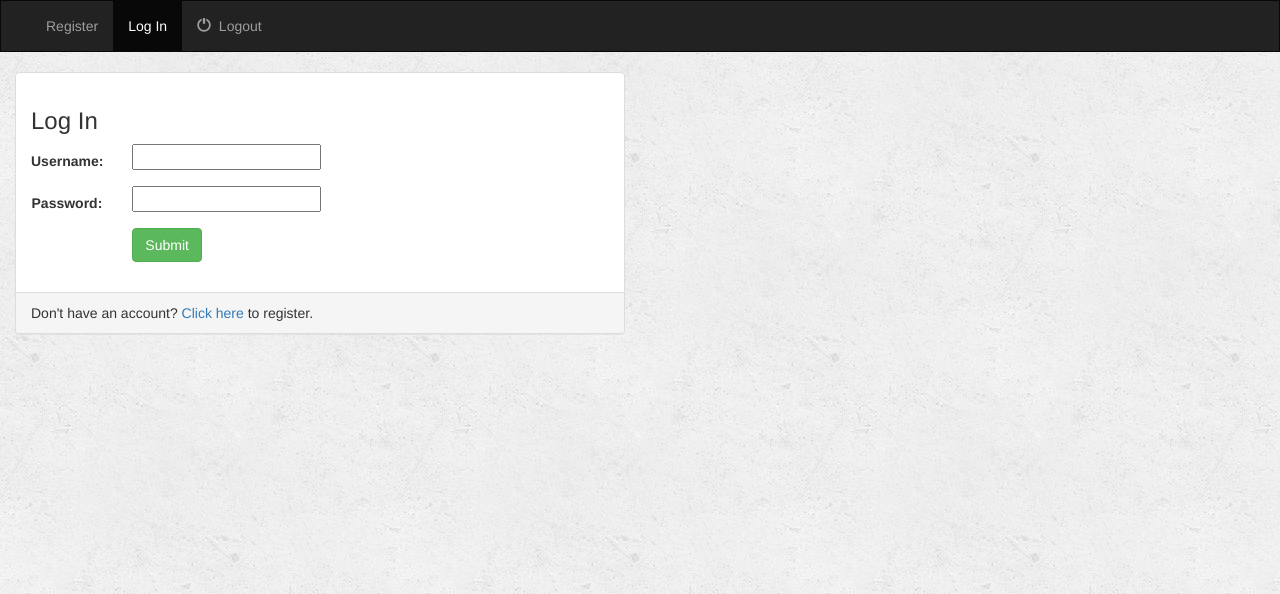
After one commit to alejan/biodiversidad, a Django app: page /especies/logout_user/ in a window 1280 px wide. The commit adds this page. Shown: the top 594 px of the page. Run offline with Django 3.2, Linux system fonts and the light colour scheme; some libraries are stand-ins or nearby versions.

Commit message:
Usuarios primer commit se crea registro, login y logout

```diff
--- a/catalogo/settings.py
+++ b/catalogo/settings.py
@@ -41,12 +41,13 @@ INSTALLED_APPS = [
     'especie',
 ]
 
-MIDDLEWARE = [
+MIDDLEWARE_CLASSES = [
     'django.middleware.security.SecurityMiddleware',
     'django.contrib.sessions.middleware.SessionMiddleware',
     'django.middleware.common.CommonMiddleware',
     'django.middleware.csrf.CsrfViewMiddleware',
     'django.contrib.auth.middleware.AuthenticationMiddleware',
+    'django.contrib.auth.middleware.SessionAuthenticationMiddleware',
     'django.contrib.messages.middleware.MessageMiddleware',
     'django.middleware.clickjacking.XFrameOptionsMiddleware',
 ]
--- /dev/null
+++ b/catalogo/static/music/style.css
@@ -0,0 +1,28 @@
+body {
+    background: white url("images/background.png");
+}
+
+ul.errorlist {
+    padding-left: 0;
+}
+
+ul.errorlist > li {
+    list-style: none;
+}
+
+.navbar {
+    border-radius: 0;
+}
+
+.navbar-brand {
+    font-family: 'Satisfy', cursive;
+}
+
+.glyphicon-star {
+    color: #CCCCCC;
+    font-size: 16px;
+}
+
+.glyphicon-star.active {
+    color: #FDB230;
+}
--- /dev/null
+++ b/especie/forms.py
@@ -0,0 +1,11 @@
+from django import forms
+from django.contrib.auth.models import User
+
+
+class UserForm(forms.ModelForm):
+    password = forms.CharField(widget=forms.PasswordInput)
+    first_name = forms.CharField(max_length=100)
+    last_name = forms.CharField(max_length=100)
+    class Meta:
+        model = User
+        fields = ['username', 'first_name', 'last_name', 'email', 'password']
--- a/especie/urls.py
+++ b/especie/urls.py
@@ -3,4 +3,7 @@ from . import views
 
 urlpatterns = [
     url(r'^$', views.IndexView.as_view(), name='index'),
+    url(r'^register/$', views.register, name='register'),
+    url(r'^login_user/$', views.login_user, name='login_user'),
+    url(r'^logout_user/$', views.logout_user, name='logout_user'),
 ]
--- a/especie/views.py
+++ b/especie/views.py
@@ -1,5 +1,11 @@
+from django.contrib.auth import authenticate, login, logout
+from django.contrib.auth.models import User
+from django.core.urlresolvers import reverse
+from django.http import HttpResponseRedirect, request
+from django.shortcuts import render
 from django.views import generic
 
+from especie.forms import UserForm
 from .models import Especie
 
 
@@ -7,3 +13,61 @@ class IndexView(generic.ListView):
     template_name = "especie/index.html"
     context_object_name = "especies"
     model = Especie
+
+
+def register(request):
+    if request.method == 'POST':
+        form = UserForm(request.POST)
+        if form.is_valid():
+            cleaned_data = form.cleaned_data
+            username = cleaned_data.get('username')
+            first_name = cleaned_data.get('first_data')
+            last_name = cleaned_data.get('last_name')
+            password = cleaned_data.get('password')
+            email = cleaned_data.get('email')
+
+            user_model = User.objects.create_user(username=username, password=password)
+            user_model.first_name = first_name
+            user_model.last_name = last_name
+            user_model.email = email
+            user_model.save()
+
+            return HttpResponseRedirect(reverse('especie:index'))
+    else:
+        form = UserForm()
+    context = {
+        'form': form
+    }
+    return render(request, 'especie/registro.html', context)
+
+
+def index(request):
+    return render(request, 'especie.views.index.html')
+
+
+def login_user(request):
+    if request.method == "POST":
+        username = request.POST['username']
+        password = request.POST['password']
+        especies = Especie.objects
+        user = authenticate(username=username, password=password)
+        if user is not None:
+            if user.is_active:
+                login(request, user)
+                return HttpResponseRedirect('../')
+            else:
+                return render(request, 'especie/login.html', {'error_message': 'Your account has been disabled'})
+        else:
+            render(request, 'especie/login.html', {'error_message': 'Invalid login'})
+    return render(request, 'especie/login.html')
+
+
+
+
+def logout_user(request):
+    logout(request)
+    form = UserForm(request.POST or None)
+    context = {
+        "form": form,
+    }
+    return render(request, 'especie/login.html', context)
--- /dev/null
+++ b/templates/especie/base_visitor.html
@@ -0,0 +1,45 @@
+<!DOCTYPE html>
+<html lang="en">
+<head>
+    <meta charset="UTF-8">
+    <title>{% block title %}BIO{% endblock %}</title>
+    {% load staticfiles %}
+    <link rel="stylesheet" href="https://maxcdn.bootstrapcdn.com/bootstrap/3.3.6/css/bootstrap.min.css">
+    <link href='https://fonts.googleapis.com/css?family=Satisfy' rel='stylesheet' type='text/css'>
+    <link rel="stylesheet" type="text/css" href="{% static 'music/style.css' %}"/>
+    <script src="https://ajax.googleapis.com/ajax/libs/jquery/1.12.0/jquery.min.js"></script>
+    <script src="http://maxcdn.bootstrapcdn.com/bootstrap/3.3.6/js/bootstrap.min.js"></script>
+</head>
+<body>
+<nav class="navbar navbar-inverse">
+    <div class="container-fluid">
+
+        <!-- Header -->
+        <div class="navbar-header">
+            <button type="button" class="navbar-toggle" data-toggle="collapse" data-target="#topNavBar">
+                <span class="icon-bar"></span>
+                <span class="icon-bar"></span>
+                <span class="icon-bar"></span>
+            </button>
+
+        </div>
+
+        <!-- Items -->
+        <div class="collapse navbar-collapse" id="topNavBar">
+            <ul class="nav navbar-nav">
+                <li class="{% block register_active %}{% endblock %}"><a href="{% url 'especie.views.register' %}">Register</a></li>
+                <li class="{% block login_active %}{% endblock %}"><a href="{% url 'especie.views.login_user' %}">Log In</a></li>
+                <li>
+                    <a href="{% url 'especie.views.logout_user' %}">
+                        <span class="glyphicon glyphicon-off" aria-hidden="true"></span>&nbsp; Logout
+                    </a>
+                </li>
+            </ul>
+        </div>
+
+    </div>
+</nav>
+{% block body %}
+{% endblock %}
+</body>
+</html>
--- /dev/null
+++ b/templates/especie/login.html
@@ -0,0 +1,50 @@
+{% extends 'especie/base_visitor.html' %}
+{% block title %}Log In{% endblock %}
+{% block login_active %}active{% endblock %}
+
+{% block body %}
+<div class="container-fluid">
+
+    <div class="row">
+        <div class="col-sm-12 col-md-6">
+            <div class="panel panel-default">
+                <div class="panel-body">
+                    <h3>Log In</h3>
+                    {% if error_message %}
+                        <p><strong>{{ error_message }}</strong></p>
+                    {% endif %}
+                    <form class="form-horizontal" role="form" action="{% url 'especie.views.login_user'%}" method="post" enctype="multipart/form-data">
+                        {% csrf_token %}
+                        <div class="form-group">
+                            <label class="control-label col-sm-2" for="id_username">
+                                Username:
+                            </label>
+                            <div class="col-sm-10">
+                                <input id="id_username" maxlength="30" name="username" type="text">
+                            </div>
+                        </div>
+                        <div class="form-group">
+                            <label class="control-label col-sm-2" for="id_password">
+                                Password:
+                            </label>
+                            <div class="col-sm-10">
+                                <input id="id_password" maxlength="30" name="password" type="password">
+                            </div>
+                        </div>
+                        <div class="form-group">
+                            <div class="col-sm-offset-2 col-sm-10">
+                                <button type="submit" class="btn btn-success">Submit</button>
+                            </div>
+                        </div>
+                    </form>
+                </div>
+                <div class="panel-footer">
+                    Don't have an account? <a href="{% url 'especie.views.register' %}">Click here</a> to register.
+                </div>
+            </div>
+        </div>
+    </div>
+
+</div>
+
+{% endblock %}
```
Also changed, not shown: catalogo/static/music/js/main.js (added, +61 -0 lines), templates/especie/base.html (added, +40 -0 lines), templates/especie/form_template.html (added, +9 -0 lines), templates/especie/index.html (+19 -8 lines), templates/especie/register.html (added, +35 -0 lines), catalogo/static/music/images/background.png (added).
